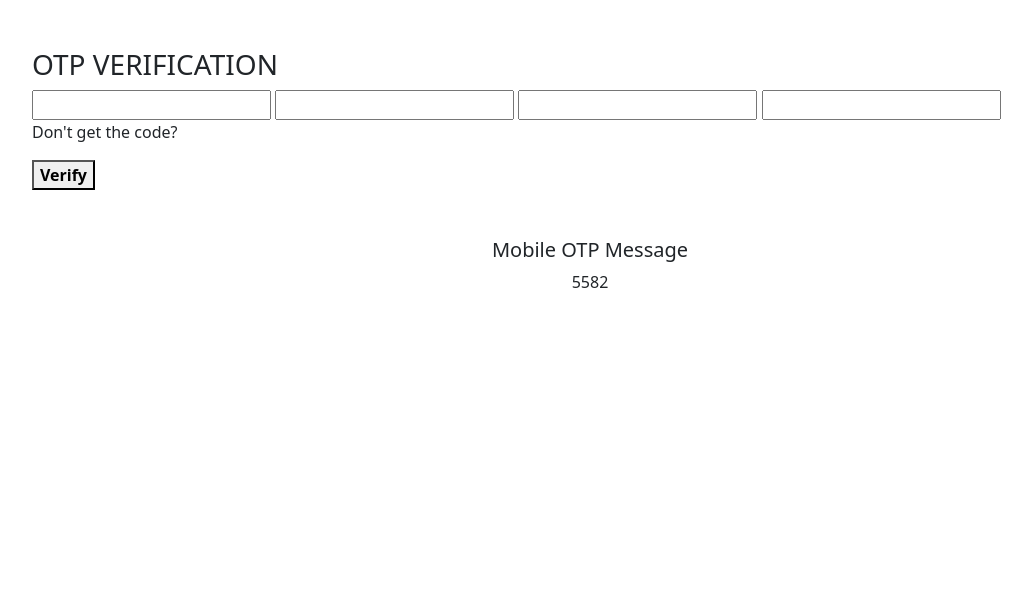
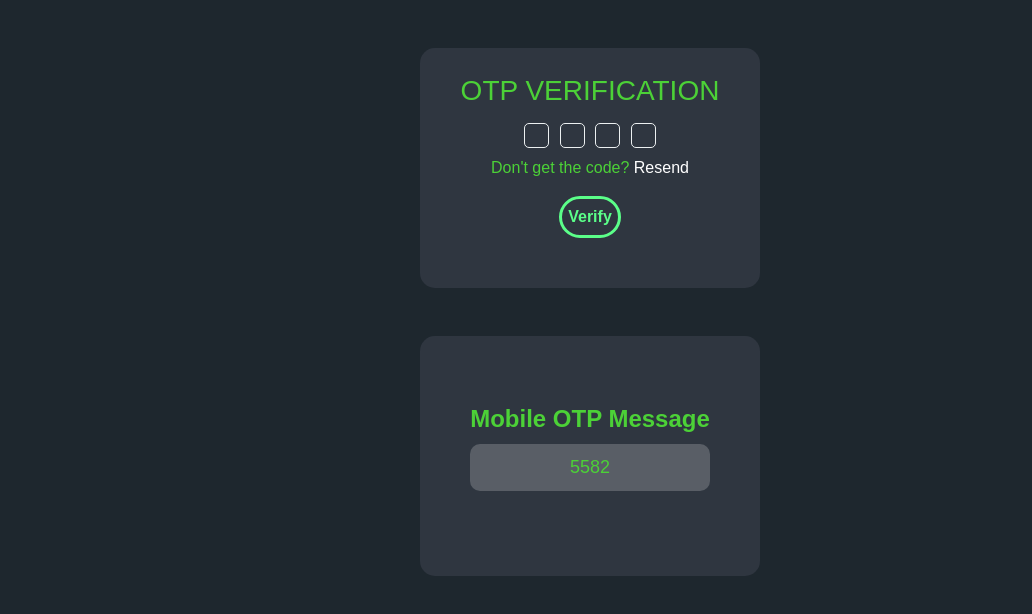
Before and after one commit to rakshakpatre/otp_verification, a plain HTML site: page index.html in a window 1280 px wide. Shown: the whole page, without its empty margins (50-1082 px from the left). Drawn offline with nearby package versions, Linux system fonts and the light colour scheme.

Commit message:
Add files via upload

```diff
--- a/index.html
+++ b/index.html
@@ -6,7 +6,7 @@
     <meta name="viewport" content="width=device-width, initial-scale=1.0">
     <link href="https://cdn.jsdelivr.net/npm/bootstrap@5.0.2/dist/css/bootstrap.min.css" rel="stylesheet">
     <title>OTP Verification Page</title>
-    <link rel="stylesheet" href="verify.css">
+    <link rel="stylesheet" href="style.css">
 
 </head>
 
```
